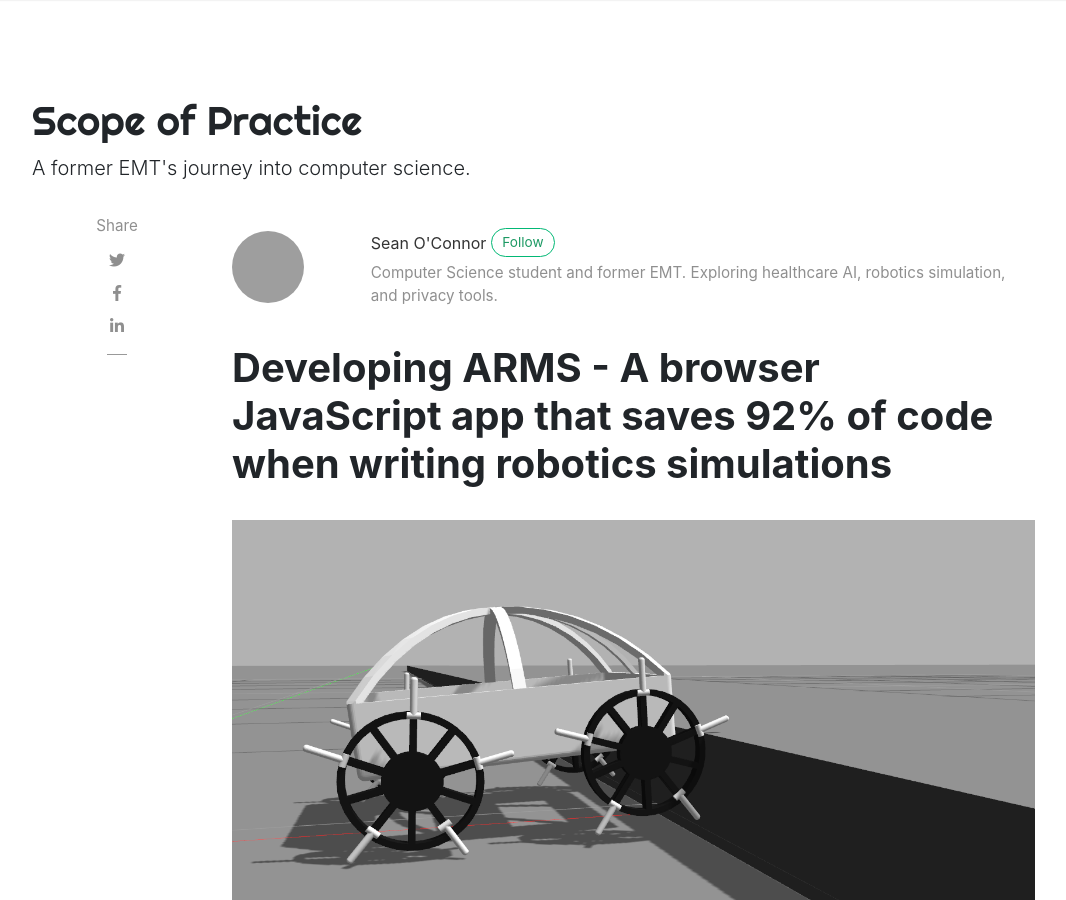
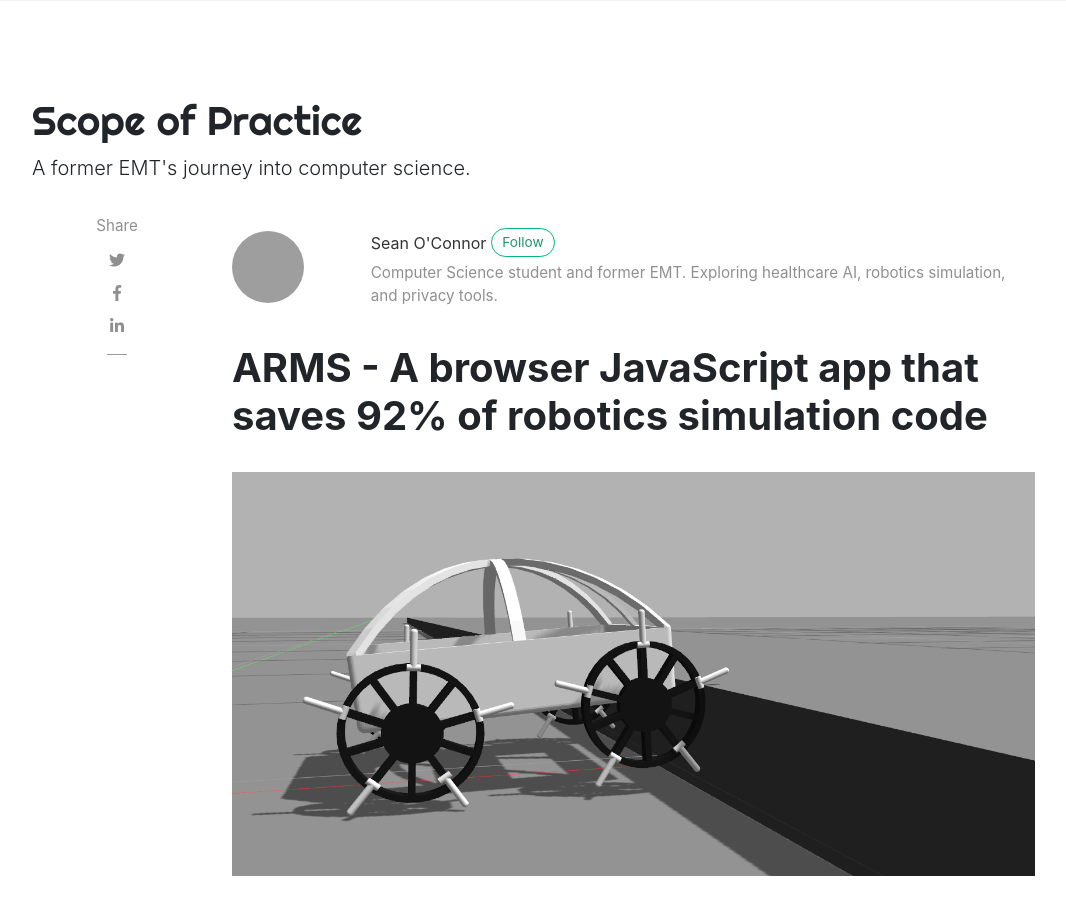
Before and after one commit to oapostrophe/oapostrophe.github.io, a Jekyll site: the page built from _posts/2021-05-20-arms-report.md, in a window 1280 px wide and 900 px high. Shown: the whole window, without its empty margins (53-1119 px from the left). Built offline with Jekyll 4.4.1, drawn with Linux system fonts in a browser that asks for light colours; nearby versions of some CDN libraries; comment, search, counter and statistics services are not loaded; grey boxes are pictures that could not be loaded.

Commit message:
title update

```diff
--- a/_posts/2021-05-20-arms-report.md
+++ b/_posts/2021-05-20-arms-report.md
@@ -1,12 +1,12 @@
 ---
 layout: post
-title:  "Developing ARMS - A browser JavaScript app that saves 92% of code when writing robotics simulations"
+title:  "ARMS - A browser JavaScript app that saves 92% of robotics simulation code"
 author: sean
 categories: [ Robotics, Simulation ]
 image: assets/images/arms1/robot_image.png
 featured: true
 hidden: true
-description: ARMS is a concise and intuitive alternative for writing verbose XML-based robotics simulation languages.  This post charts my journey building it over Spring 2022 and the path ahead.
+description: "ARMS is a concise and intuitive alternative for writing verbose XML-based robotics simulation languages.  This post charts my journey building it over Spring 2022 and the path ahead."
 ---
 
 Let's say you're designing a robot.  This robot will be used to go over rough terrain as part of post-disaster search-and-rescue missions, so it's important that it be both tall enough to clear uneven ground and stable enough not to topple over on bumps.  You want to know: what height and width will offer the optimal combination of ground clearance and stability?
```
